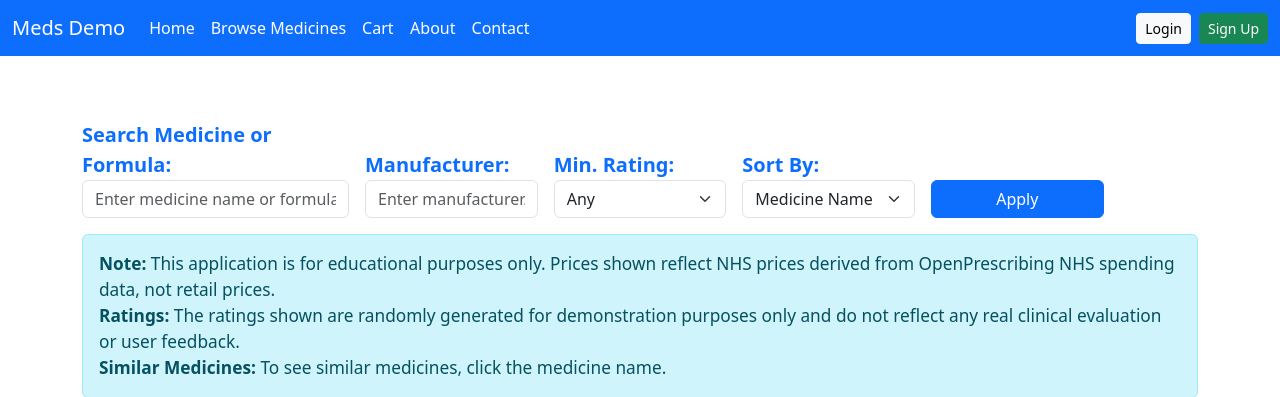
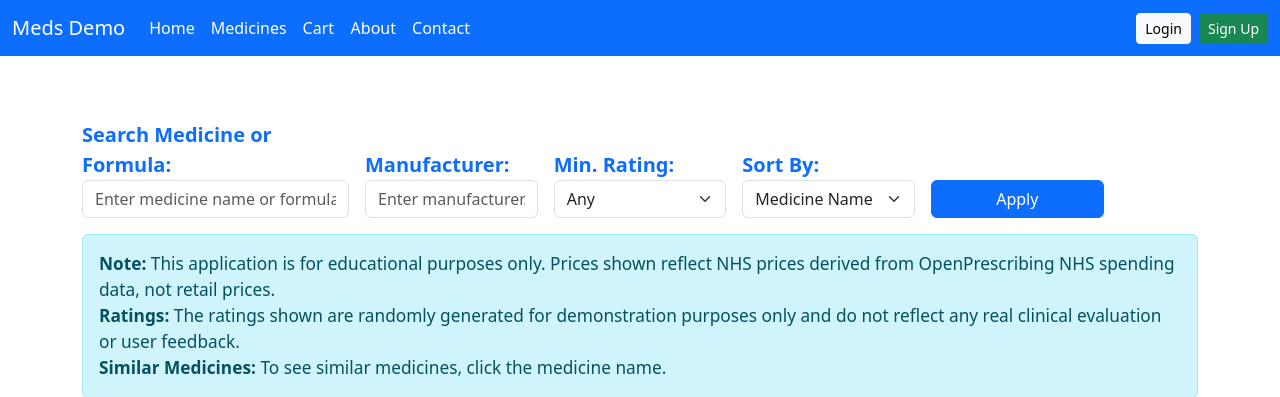
Before and after one commit to Mariama-ny21/final-project-meds-db, a Django app: page /medicines/ in a window 1280 px wide. Shown: the top 397 px of the page. Run offline with Django 4.2, Linux system fonts and the light colour scheme; data that the repository does not hold is empty.

Commit message:
Update navigation links: change 'Browse Medicines' to 'Medicines' for consistency

```diff
--- a/sample_uk_meds/templates/sample_uk_meds/home.html
+++ b/sample_uk_meds/templates/sample_uk_meds/home.html
@@ -22,7 +22,7 @@
                         <a class="nav-link text-white{% if request.path == '/' %} active{% endif %}" href="/">Home</a>
                     </li>
                     <li class="nav-item">
-                        <a class="nav-link text-white{% if request.path == '/medicines/' %} active{% endif %}" href="{% url 'medicine_list' %}">Browse Medicines</a>
+                        <a class="nav-link text-white{% if request.path == '/medicines/' %} active{% endif %}" href="{% url 'medicine_list' %}">Medicines</a>
                     </li>
                     <li class="nav-item">
                         <a class="nav-link text-white position-relative" href="{% url 'view_cart' %}" style="min-width: 48px;">
--- a/sample_uk_meds/templates/sample_uk_meds/medicine_list.html
+++ b/sample_uk_meds/templates/sample_uk_meds/medicine_list.html
@@ -24,7 +24,7 @@
                         <a class="nav-link text-white{% if request.path == '/' %} active{% endif %}" href="/">Home</a>
                     </li>
                     <li class="nav-item">
-                        <a class="nav-link text-white{% if request.path == '/medicines/' %} active{% endif %}" href="{% url 'medicine_list' %}">Browse Medicines</a>
+                        <a class="nav-link text-white{% if request.path == '/medicines/' %} active{% endif %}" href="{% url 'medicine_list' %}">Medicines</a>
                     </li>
                     <li class="nav-item">
                         <a class="nav-link text-white position-relative" href="{% url 'view_cart' %}" style="min-width: 48px;">
```
